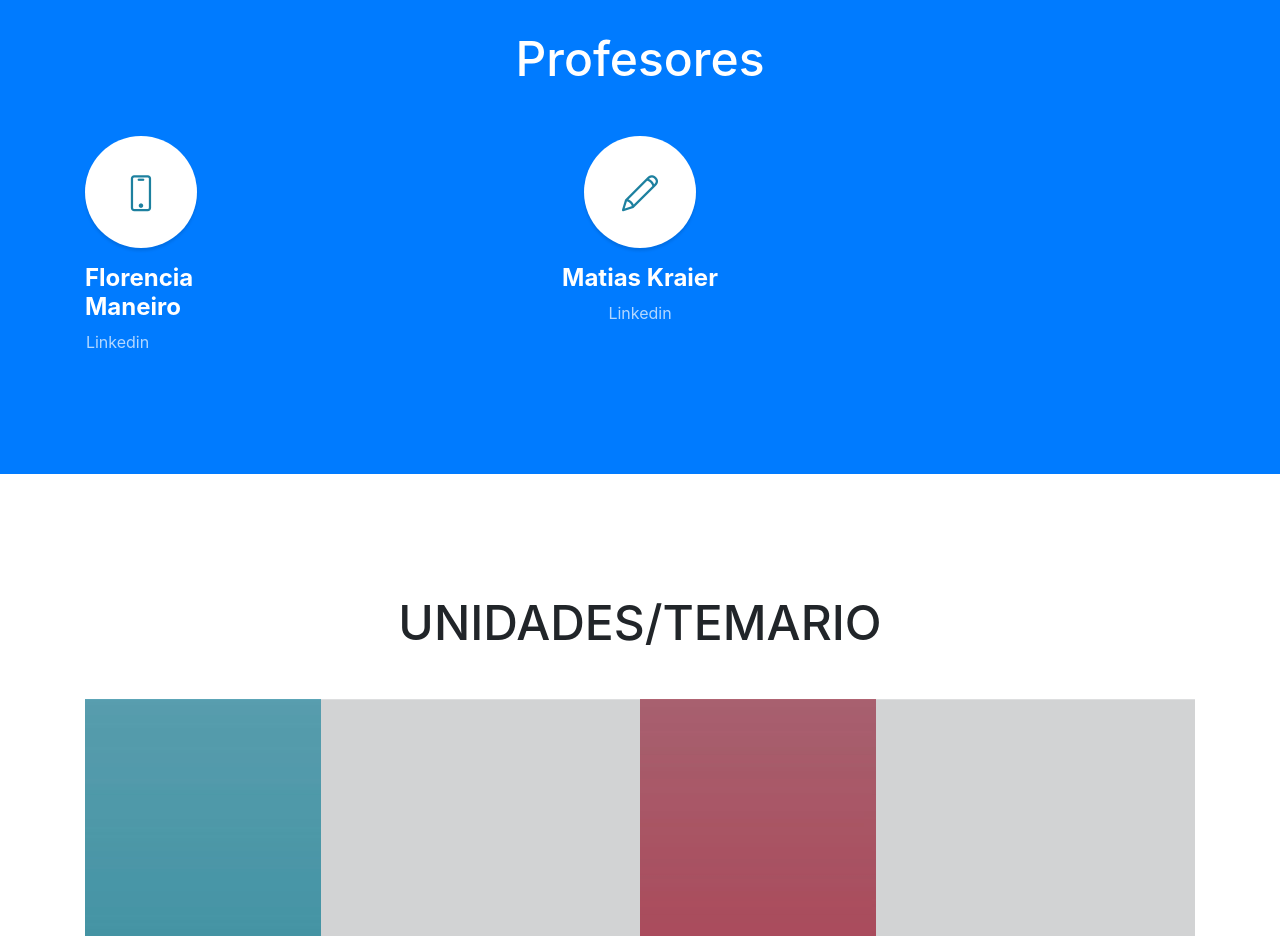
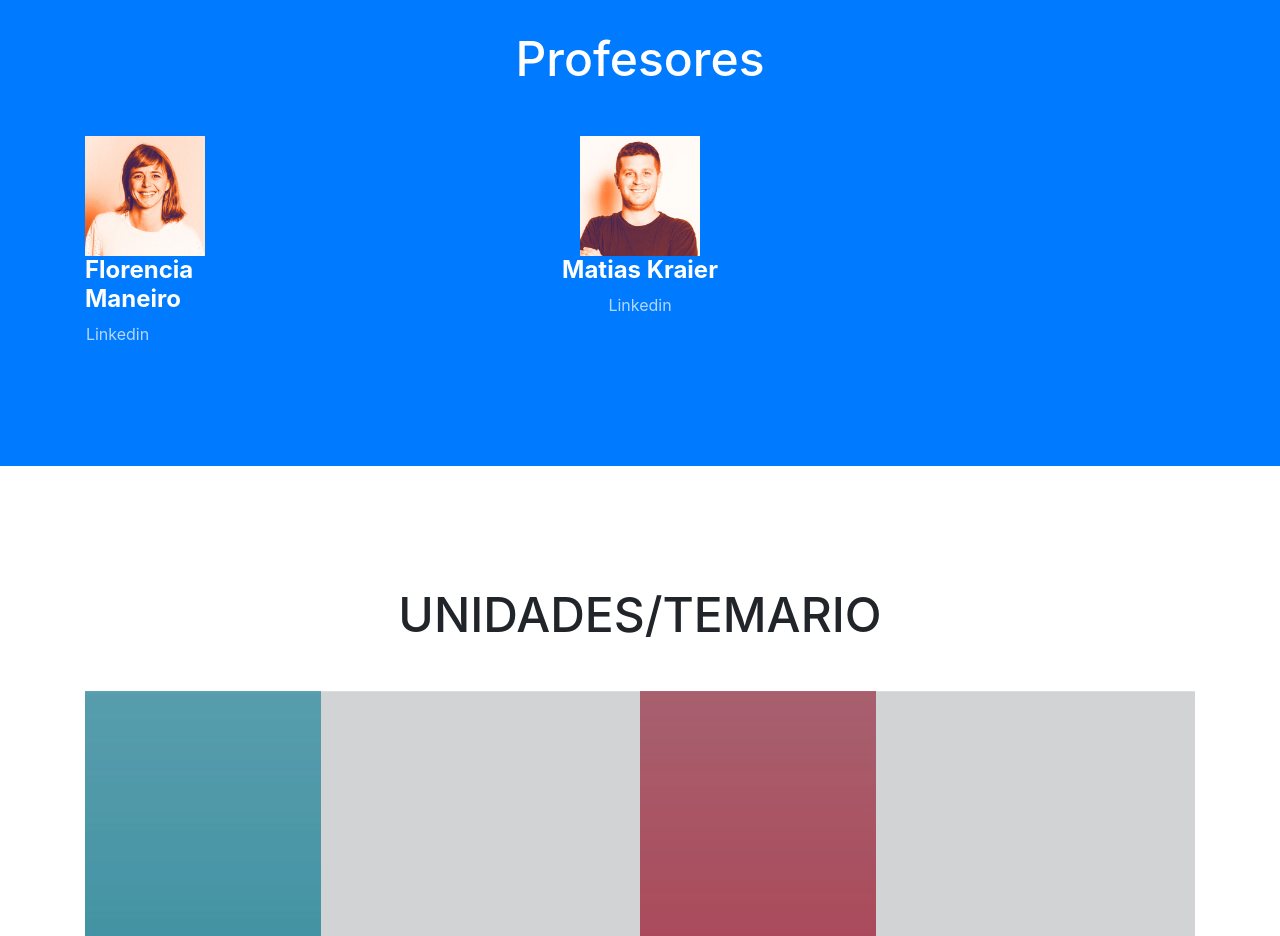
Before and after one commit to flormaneiro/ISUCELrosarioUAT, a website with bundled scripts: page index.html in a window 1280 px wide. Shown: the part 1340-2276 px from the top of the page. Built offline with nearby package versions, Linux system fonts and the light colour scheme.

Commit message:
https://miro.com/app/board/o9J_koZ34ec=/?moveToWidget=3074457350832130023&cot=14

```diff
--- a/index.html
+++ b/index.html
@@ -98,8 +98,8 @@
 
       <div class="row">
         <div class="col-lg-1 col-md-6 mb-5 mb-lg-0">
-          <span class="service-icon rounded-circle mx-auto mb-3">
-            <i class="icon-screen-smartphone"></i>
+          <span >
+            <img src="img/flor.jpg" height="120" width="120"> </img>
           </span>
           <h4>
             <strong>Florencia Maneiro</strong>
@@ -108,8 +108,8 @@
         </div>
 
         <div class="col-lg-10 col-md-6 mb-5 mb-lg-0">
-          <span class="service-icon rounded-circle mx-auto mb-3">
-            <i class="icon-pencil"></i>
+          <span>
+            <img src="img/mati.jpg" height="120" width="120"> </img>
           </span>
           <h4>
             <strong>Matias Kraier</strong>
```
